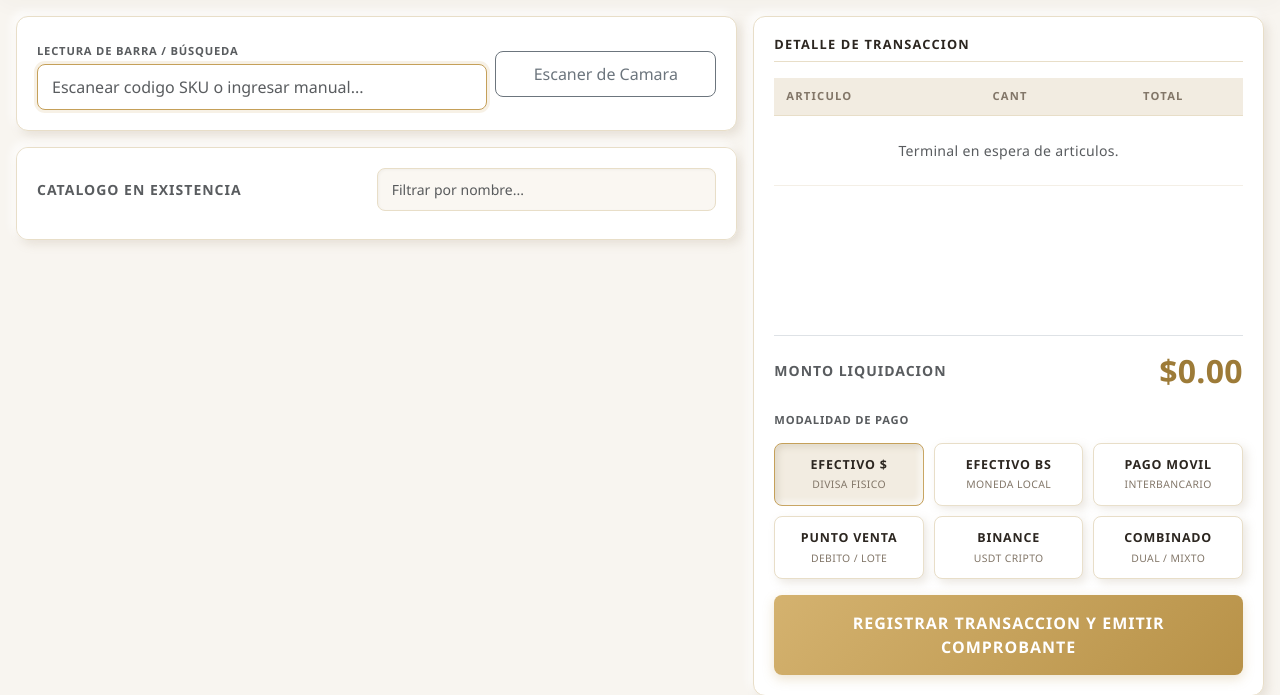
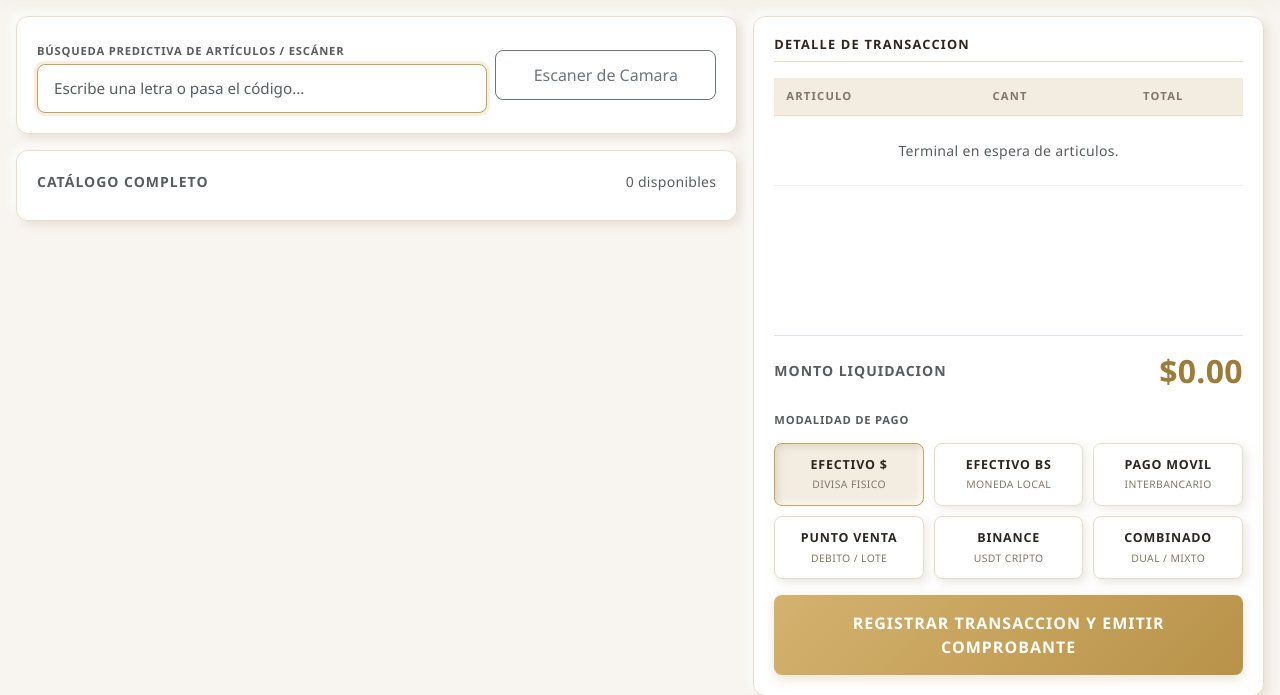
Before and after one commit to marialejandrav393-commits/ryd-tiendaoficial, a Flask app: template templates/pos.html in a window 1280 px wide. Shown: the part 67-762 px from the top of the page. Run offline with Flask 3, Linux system fonts and the light colour scheme; the template is opened without the code that fills it, so the values that code supplies are empty.

Commit message:
Update pos.html
busqueda automatizada

```diff
--- a/templates/pos.html
+++ b/templates/pos.html
@@ -52,6 +52,13 @@
             border-radius: 12px;
             box-shadow: var(--emboss-shadow);
             padding: 20px;
+            position: relative;
+        }
+
+        /* Buscador predictivo inteligente */
+        .search-container {
+            position: relative;
+            width: 100%;
         }
 
         .search-input {
@@ -59,16 +66,49 @@
             border: 1px solid var(--ryd-border);
             border-radius: 8px;
             color: var(--ryd-text);
-            padding: 10px 14px;
+            padding: 12px 16px;
+            font-size: 0.95rem;
             box-shadow: inset 1px 1px 3px rgba(0,0,0,0.04);
+            transition: all 0.2s ease;
         }
         .search-input:focus {
             border-color: var(--ryd-gold);
-            box-shadow: 0 0 0 3px rgba(197, 160, 89, 0.15);
+            box-shadow: 0 0 0 3px rgba(197, 160, 89, 0.18);
             background: #FFFFFF;
+            outline: none;
         }
 
-        /* Cuadros de método de pago con relieve sofisticado */
+        /* Menú desplegable predictivo con relieve */
+        .search-results-dropdown {
+            position: absolute;
+            top: 100%;
+            left: 0;
+            right: 0;
+            background: #FFFFFF;
+            border: 1px solid var(--ryd-border);
+            border-radius: 8px;
+            box-shadow: 0 8px 24px rgba(70, 60, 45, 0.12);
+            max-height: 290px;
+            overflow-y: auto;
+            z-index: 1050;
+            display: none;
+            margin-top: 5px;
+        }
+
+        .search-result-item {
+            padding: 10px 14px;
+            border-bottom: 1px solid var(--ryd-border-light);
+            cursor: pointer;
+            display: flex;
+            justify-content: space-between;
+            align-items: center;
+            transition: background 0.15s ease;
+        }
+        .search-result-item:hover, .search-result-item.highlighted {
+            background: var(--ryd-beige-card);
+        }
+
+        /* Cuadros de método de pago con relieve */
         .payment-grid {
             display: grid;
             grid-template-columns: repeat(3, 1fr);
@@ -87,12 +127,10 @@
             transition: all 0.18s ease;
             user-select: none;
         }
-
         .payment-card:hover {
             border-color: var(--ryd-gold);
             transform: translateY(-1px);
         }
-
         .payment-card.active {
             background: var(--ryd-beige-card);
             border-color: var(--ryd-gold);
@@ -200,16 +238,25 @@
 
 <div class="container-fluid p-3">
     <div class="row g-3">
-        <!-- Panel Izquierdo: Escaneo y Catálogo -->
+        <!-- Panel Izquierdo: Buscador Predictivo y Catálogo -->
         <div class="col-lg-7">
             <div class="panel-luxury mb-3">
                 <div class="row g-2 align-items-center">
                     <div class="col-md-8">
-                        <label class="small text-muted fw-bold mb-1" style="letter-spacing: 0.8px; text-transform: uppercase; font-size: 0.7rem;">Lectura de Barra / Búsqueda</label>
-                        <input type="text" id="inputCodigoBarras" class="form-control search-input" placeholder="Escanear codigo SKU o ingresar manual..." autofocus>
+                        <label class="small text-muted fw-bold mb-1" style="letter-spacing: 0.8px; text-transform: uppercase; font-size: 0.7rem;">
+                            Búsqueda Predictiva de Artículos / Escáner
+                        </label>
+                        <div class="search-container">
+                            <input type="text" id="inputCodigoBarras" class="form-control search-input"
+                                   placeholder="Escribe una letra o pasa el código..."
+                                   autocomplete="off" autofocus oninput="ejecutarBusquedaPredictiva(this.value)">
+
+                            <!-- Menú flotante con resultados coincidentes en tiempo real -->
+                            <div id="resultadosPredictivos" class="search-results-dropdown"></div>
+                        </div>
                     </div>
                     <div class="col-md-4 d-flex align-items-end">
-                        <button type="button" class="btn btn-outline-secondary w-100" style="padding: 10px; border-radius: 8px;" onclick="toggleCamaraScanner()">
+                        <button type="button" class="btn btn-outline-secondary w-100" style="padding: 12px; border-radius: 8px;" onclick="toggleCamaraScanner()">
                             Escaner de Camara
                         </button>
                     </div>
@@ -221,10 +268,11 @@
                 </div>
             </div>
 
+            <!-- Grilla visual de productos -->
             <div class="panel-luxury" style="max-height: 65vh; overflow-y: auto;">
                 <div class="d-flex justify-content-between align-items-center mb-3">
-                    <span class="small fw-bold text-muted" style="letter-spacing: 1px; text-transform: uppercase;">Catalogo en Existencia</span>
-                    <input type="text" id="filtroNombre" class="form-control search-input form-control-sm w-50" placeholder="Filtrar por nombre..." onkeyup="filtrarCatalogo()">
+                    <span class="small fw-bold text-muted" style="letter-spacing: 1px; text-transform: uppercase;">Catálogo Completo</span>
+                    <span class="small text-muted" id="contadorProductos"></span>
                 </div>
                 <div class="row g-2" id="gridProductos">
                     {% for p in productos %}
@@ -245,7 +293,7 @@
             </div>
         </div>
 
-        <!-- Panel Derecho: Carrito y Métodos en Relieve -->
+        <!-- Panel Derecho: Carrito y Cobro con Métodos en Relieve -->
         <div class="col-lg-5">
             <div class="panel-luxury d-flex flex-column justify-content-between" style="min-height: 85vh;">
                 <div>
@@ -278,7 +326,6 @@
                         <h2 class="m-0 fw-bold" style="color: var(--ryd-gold-dark);" id="txtTotalUSD">$0.00</h2>
                     </div>
 
-                    <!-- Cuadros de Selección de Métodos con Relieve -->
                     <label class="small text-muted fw-bold mb-1" style="letter-spacing: 0.8px; text-transform: uppercase; font-size: 0.7rem;">Modalidad de Pago</label>
                     <div class="payment-grid mb-3">
                         <div class="payment-card active" onclick="seleccionarMetodo(this, 'Efectivo $')">
@@ -330,24 +377,120 @@ const productosDisponibles = [
     {% endfor %}
 ];
 
+// 1. Buscador predictivo en tiempo real desde la primera letra
+function ejecutarBusquedaPredictiva(termino) {
+    const contenedor = document.getElementById('resultadosPredictivos');
+    const valor = termino.trim().toLowerCase();
+
+    // También sincroniza el filtrado en la grilla visual inferior
+    filtrarGrillaCatalogo(valor);
+
+    if (valor.length === 0) {
+        contenedor.style.display = 'none';
+        contenedor.innerHTML = '';
+        return;
+    }
+
+    // Filtra los productos que contengan las letras en el nombre o en el código
+    const coincidencias = productosDisponibles.filter(p =>
+        p.nombre.toLowerCase().includes(valor) ||
+        p.codigo.toLowerCase().includes(valor)
+    );
+
+    if (coincidencias.length === 0) {
+        contenedor.innerHTML = '<div class="p-3 text-muted small text-center">No se encontraron productos con esa coincidencia.</div>';
+        contenedor.style.display = 'block';
+        return;
+    }
+
+    // Construir la lista flotante
+    let html = '';
+    coincidencias.slice(0, 15).forEach(prod => { // Muestra hasta 15 sugerencias fluidas
+        html += `
+            <div class="search-result-item" onclick="seleccionarDesdePredictivo('${prod.codigo}')">
+                <div>
+                    <span class="d-block fw-bold text-dark" style="font-size: 0.88rem;">${prod.nombre}</span>
+                    <small style="color: var(--ryd-gold-dark); font-weight: 600;">${prod.codigo}</small>
+                    <span class="text-muted ms-2" style="font-size: 0.75rem;">Disponibles: ${prod.stock}</span>
+                </div>
+                <div class="text-end">
+                    <strong style="color: var(--ryd-text); font-size: 0.95rem;">$${prod.precio.toFixed(2)}</strong>
+                </div>
+            </div>
+        `;
+    });
+
+    contenedor.innerHTML = html;
+    contenedor.style.display = 'block';
+}
+
+function seleccionarDesdePredictivo(codigo) {
+    const prod = productosDisponibles.find(p => p.codigo === codigo);
+    if (prod) {
+        agregarPorObjeto(prod.codigo, prod.nombre, prod.precio, prod.stock);
+    }
+    // Limpia el buscador y cierra el menú
+    const input = document.getElementById('inputCodigoBarras');
+    input.value = '';
+    document.getElementById('resultadosPredictivos').style.display = 'none';
+    filtrarGrillaCatalogo('');
+    input.focus();
+}
+
+// Cerrar el menú desplegable si se hace clic fuera del buscador
+document.addEventListener('click', function(e) {
+    const contenedor = document.getElementById('resultadosPredictivos');
+    const input = document.getElementById('inputCodigoBarras');
+    if (!input.contains(e.target) && !contenedor.contains(e.target)) {
+        contenedor.style.display = 'none';
+    }
+});
+
+// Soporte para pistola láser o presionar Enter en el buscador
 document.getElementById('inputCodigoBarras').addEventListener('keypress', function(e) {
     if (e.key === 'Enter') {
         e.preventDefault();
         const cod = this.value.trim().toUpperCase();
         if (cod) {
-            buscarYAgregarProducto(cod);
-            this.value = '';
+            const exacto = productosDisponibles.find(p => p.codigo.toUpperCase() === cod || p.codigo.toUpperCase().replace('-', '') === cod);
+            if (exacto) {
+                agregarPorObjeto(exacto.codigo, exacto.nombre, exacto.precio, exacto.stock);
+                this.value = '';
+                document.getElementById('resultadosPredictivos').style.display = 'none';
+                filtrarGrillaCatalogo('');
+            } else {
+                // Si no es un código exacto, agrega el primer resultado de la lista predictiva
+                const primeraCoincidencia = productosDisponibles.find(p =>
+                    p.nombre.toLowerCase().includes(cod.toLowerCase()) ||
+                    p.codigo.toLowerCase().includes(cod.toLowerCase())
+                );
+                if (primeraCoincidencia) {
+                    agregarPorObjeto(primeraCoincidencia.codigo, primeraCoincidencia.nombre, primeraCoincidencia.precio, primeraCoincidencia.stock);
+                    this.value = '';
+                    document.getElementById('resultadosPredictivos').style.display = 'none';
+                    filtrarGrillaCatalogo('');
+                } else {
+                    alert("No se encontró ningún artículo coincidente.");
+                }
+            }
         }
     }
 });
 
-function buscarYAgregarProducto(codigo) {
-    const prod = productosDisponibles.find(p => p.codigo.toUpperCase() === codigo || p.codigo.toUpperCase().replace('-', '') === codigo);
-    if (prod) {
-        agregarPorObjeto(prod.codigo, prod.nombre, prod.precio, prod.stock);
-    } else {
-        alert("Referencia no catalogada: " + codigo);
-    }
+function filtrarGrillaCatalogo(valor) {
+    const items = document.querySelectorAll('.item-producto');
+    let visibles = 0;
+    items.forEach(el => {
+        const nom = el.getAttribute('data-nombre');
+        const cod = el.getAttribute('data-codigo');
+        if (nom.includes(valor) || cod.includes(valor)) {
+            el.style.display = 'block';
+            visibles++;
+        } else {
+            el.style.display = 'none';
+        }
+    });
+    document.getElementById('contadorProductos').innerText = visibles + ' disponibles';
 }
 
 function agregarPorObjeto(codigo, nombre, precio, stock) {
@@ -356,13 +499,13 @@ function agregarPorObjeto(codigo, nombre, precio, stock) {
         if (item.cantidad < stock) {
             item.cantidad++;
         } else {
-            alert("Limite de inventario alcanzado (" + stock + " unidades disponibles).");
+            alert("Límite de inventario alcanzado (" + stock + " unidades disponibles).");
         }
     } else {
         if (stock > 0) {
             carrito.push({ codigo, nombre, precio, cantidad: 1, stock });
         } else {
-            alert("Existencia agotada en almacen.");
+            alert("Existencia agotada en almacén.");
         }
     }
     renderizarCarrito();
@@ -390,7 +533,7 @@ function cambiarCantidad(codigo, delta) {
 function renderizarCarrito() {
     const tbody = document.getElementById('cuerpoCarrito');
     if (carrito.length === 0) {
-        tbody.innerHTML = '<tr><td colspan="4" class="text-center py-4 text-muted small">Terminal en espera de articulos.</td></tr>';
+        tbody.innerHTML = '<tr><td colspan="4" class="text-center py-4 text-muted small">Terminal en espera de artículos.</td></tr>';
         document.getElementById('txtTotalUSD').innerText = '$0.00';
         return;
     }
@@ -417,23 +560,13 @@ function renderizarCarrito() {
                 </td>
                 <td class="text-end fw-bold">$${subtotal.toFixed(2)}</td>
                 <td class="text-center">
-                    <button class="btn-delete-row" onclick="eliminarDelCarrito('${p.codigo}')" title="Retirar articulo">X</button>
+                    <button class="btn-delete-row" onclick="eliminarDelCarrito('${p.codigo}')" title="Retirar artículo">X</button>
                 </td>
             </tr>
         `;
     });
 
     document.getElementById('txtTotalUSD').innerText = `$${totalUsd.toFixed(2)}`;
-}
-
-function filtrarCatalogo() {
-    const busqueda = document.getElementById('filtroNombre').value.toLowerCase();
-    const items = document.querySelectorAll('.item-producto');
-    items.forEach(el => {
-        const nom = el.getAttribute('data-nombre');
-        const cod = el.getAttribute('data-codigo');
-        el.style.display = (nom.includes(busqueda) || cod.includes(busqueda)) ? 'block' : 'none';
-    });
 }
 
 function seleccionarMetodo(elemento, metodo) {
@@ -451,7 +584,7 @@ function seleccionarMetodo(elemento, metodo) {
 
 function procesarCobro() {
     if (carrito.length === 0) {
-        alert("Ingrese al menos un articulo en el detalle de venta.");
+        alert("Ingrese al menos un artículo en el detalle de venta.");
         return;
     }
 
@@ -474,7 +607,7 @@ function procesarCobro() {
             alert("Fallo de registro: " + data.mensaje);
         }
     })
-    .catch(() => alert("Error en comunicacion con el servidor."));
+    .catch(() => alert("Error en comunicación con el servidor."));
 }
 
 let html5QrCode = null;
@@ -487,11 +620,11 @@ function toggleCamaraScanner() {
             { facingMode: "environment" },
             { fps: 10, qrbox: { width: 250, height: 150 } },
             (decodedText) => {
-                buscarYAgregarProducto(decodedText.trim().toUpperCase());
+                seleccionarDesdePredictivo(decodedText.trim().toUpperCase());
                 detenerCamara();
             },
             () => {}
-        ).catch(err => alert("Sensor optico no accesible: " + err));
+        ).catch(err => alert("Sensor óptico no accesible: " + err));
     } else {
         detenerCamara();
     }
@@ -506,6 +639,11 @@ function detenerCamara() {
         document.getElementById('contenedorCamara').style.display = 'none';
     }
 }
+
+// Inicializar contador al cargar
+window.addEventListener('DOMContentLoaded', () => {
+    filtrarGrillaCatalogo('');
+});
 </script>
 </body>
 </html>
```
